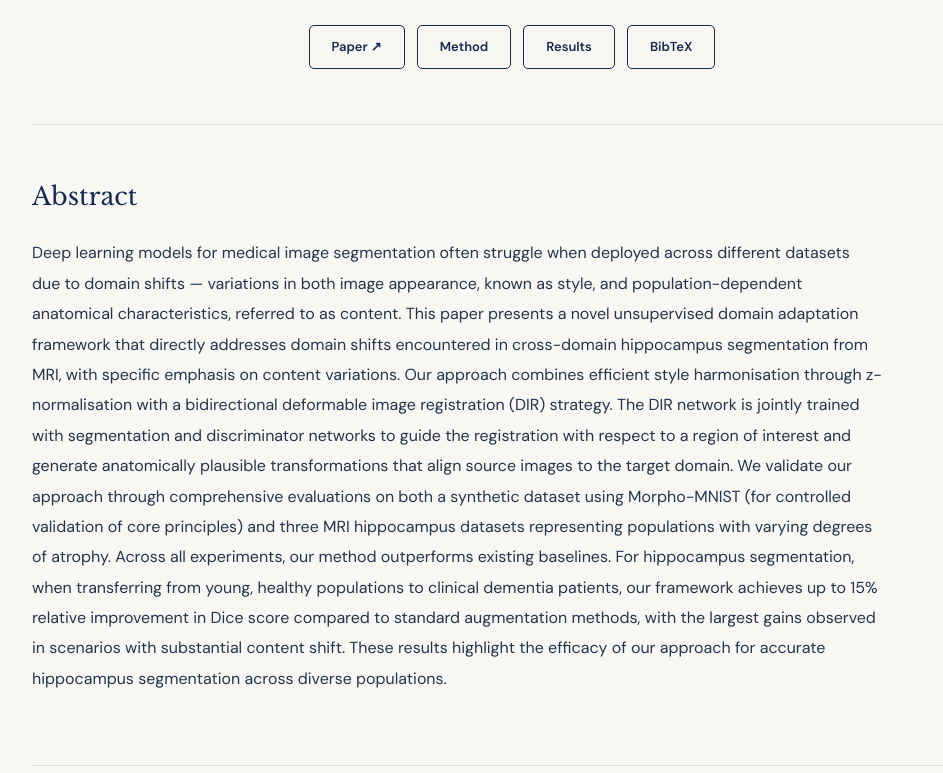
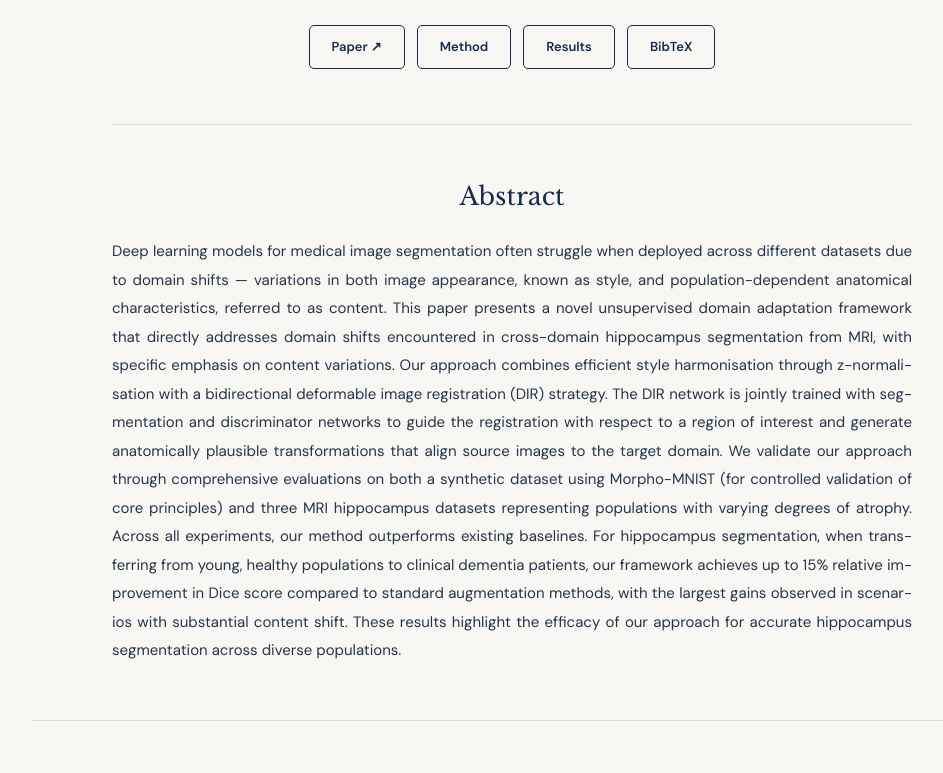
Before and after one commit to hodakalabizadeh/hodakalabizadeh.github.io, a plain HTML site: page projects/content-alignment/index.html in a window 1280 px wide. Shown: the part 609-1382 px from the top of the page, without its empty margins (128-1071 px from the left). Drawn offline with nearby package versions, Linux system fonts and the light colour scheme.

Commit message:
Update index.html

```diff
--- a/projects/content-alignment/index.html
+++ b/projects/content-alignment/index.html
@@ -328,6 +328,38 @@
         padding: 6px;
       }
     }
+
+
+  /* ------------------------------------------
+     ACADEMIC ABSTRACT
+     ------------------------------------------ */
+
+  .abstract-section {
+    max-width: 800px;
+    margin: 0 auto;
+  }
+
+  .abstract-section h2 {
+    text-align: center;
+    margin-bottom: 24px;
+  }
+
+  .abstract-text {
+    font-size: 15px;
+    line-height: 1.85;
+    text-align: justify;
+    text-justify: inter-word;
+    hyphens: auto;
+    margin: 0;
+  }
+
+  @media (max-width: 700px) {
+    .abstract-text {
+      text-align: left;
+      hyphens: none;
+    }
+  }
+
 
   </style>
 </head>
```
